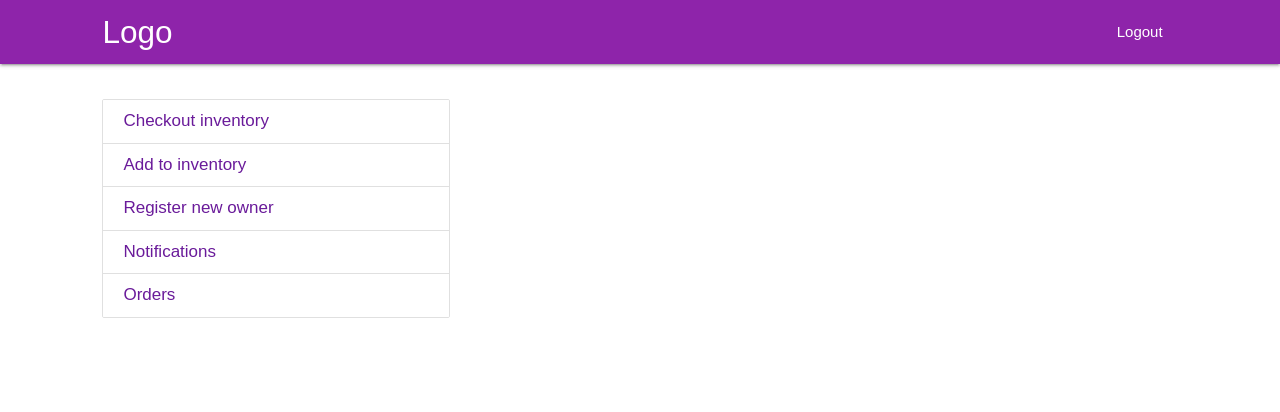
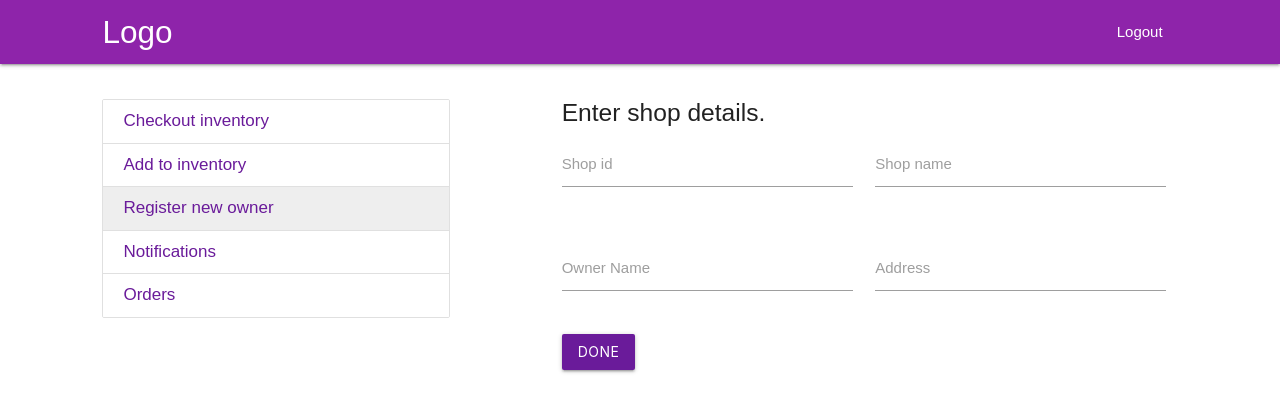
Before and after one commit to raiden101/inventoryapp, a React (Create React App) app: page /admin/addNewShop in a window 1280 px wide. Shown: the top 412 px of the page. Built offline with nearby package versions, Linux system fonts and the light colour scheme.

Commit message:
add new shop component ready

```diff
--- /dev/null
+++ b/src/components/Admin/AddNewShop/AddNewShop.js
@@ -0,0 +1,75 @@
+import React, { Component } from 'react'
+import MatWrapper from '../../UI/MatWrapper';
+import axios from '../../../util/axios';
+import { toast } from 'materialize-css';
+
+export default class AddNewShop extends Component {
+  state = {
+    shopid: "",
+    name: "",
+    ownerName: "",
+    address: ""
+  }
+  onSubmitHandler = e => {
+    e.preventDefault();
+    let data = {...this.state, password: this.state.shopid}
+    axios
+      .post('/api/admin/addNewShop', data)
+      .then(({data}) => {
+        toast({ html: `${data.msg}` });
+        if(data.success)
+          this.setState({ shopid: "", name: "", ownerName: "", address: "" });
+      })
+      .catch(err => {
+        toast({ html: "Ooops!! something went wrong" });
+      })
+  }
+  onInputHandler = e => {
+    this.setState({
+      [e.target.name]: e.target.value
+    })
+  }
+
+  render() {
+    return (
+      <MatWrapper colSpec="col s12">
+        <form onSubmit={this.onSubmitHandler}>
+          <h5 className="noMargin noPadding">Enter shop details.</h5>
+          <div className="row">
+            <div className="col s12 m6 input-field">
+              <input type="text" name="shopid"
+              value={this.state.shopid}
+              onChange={this.onInputHandler} />
+              <label htmlFor="shopid">Shop id</label>
+            </div>
+            <div className="col s12 m6 input-field">
+              <input type="text" name="name"
+              value={this.state.name}
+              onChange={this.onInputHandler} />
+              <label htmlFor="name">Shop name</label>
+            </div>
+          </div>
+          <div className="row">
+            <div className="col s12 m6 input-field">
+              <input type="text" name="ownerName"
+              value={this.state.ownerName}
+              onChange={this.onInputHandler} />
+              <label htmlFor="ownerName">Owner Name</label>
+            </div>
+            <div className="col s12 m6 input-field">
+              <input type="text" name="address"
+              value={this.state.address}
+              onChange={this.onInputHandler} />
+              <label htmlFor="address">Address</label>
+            </div>
+          </div>
+          <MatWrapper colSpec="col s12">
+            <button className="btn waves-effect waves-light purple darken-3">
+              Done
+            </button>
+          </MatWrapper>
+        </form>
+      </MatWrapper>
+    )
+  }
+}
```
Also changed, not shown: src/components/Admin/Home/Home.js (+4 -3 lines), src/components/Admin/Home/FeatureList.js (renamed from src/components/Admin/FeatureList/FeatureList.js), 2 other files (tests, documents, lock files or other folders).
